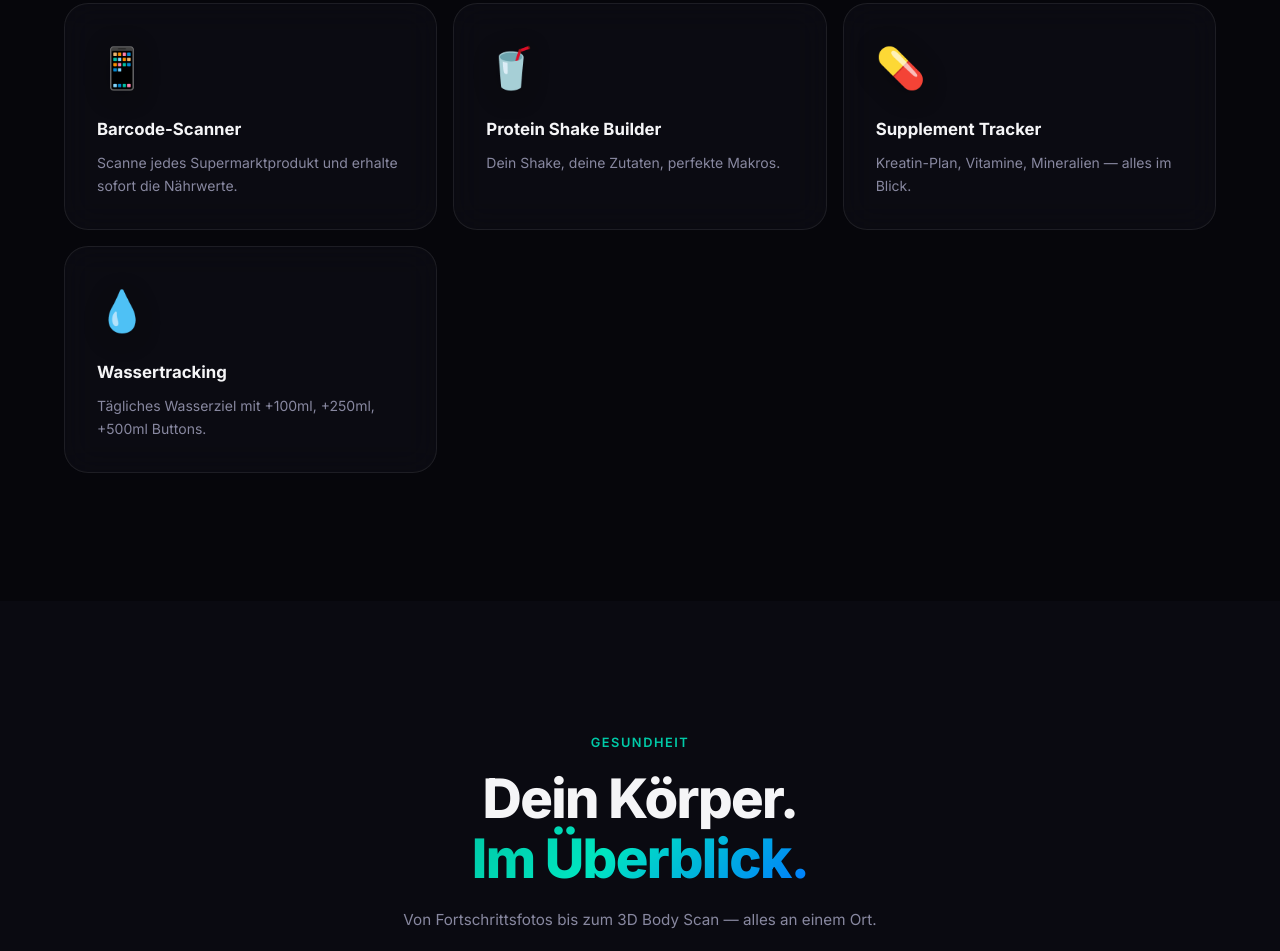
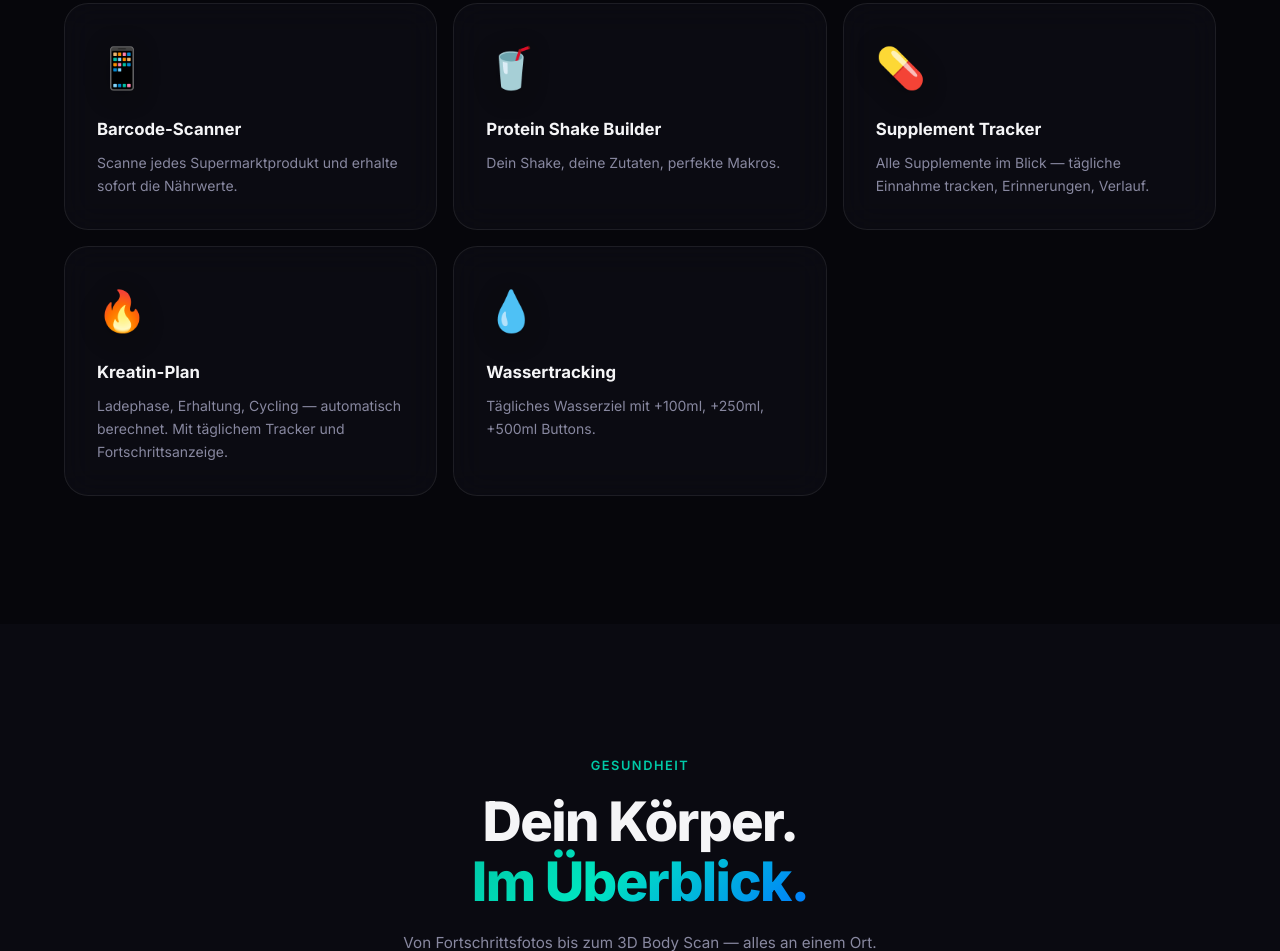
Before and after one commit to Loneonfit/loneon-website, a plain HTML site: page _full_site/index.html in a window 1280 px wide. Shown: the part 5467-6418 px from the top of the page. Drawn offline with Linux system fonts and the light colour scheme; animation ran at ten frames a second.

Commit message:
Add Creatine Plan as separate feature card (DE/EN/TR)

```diff
--- a/_full_site/index.html
+++ b/_full_site/index.html
@@ -532,7 +532,13 @@
                 <div class="nutrition-card glass-card" data-reveal>
                     <div class="nutrition-emoji">&#x1F48A;</div>
                     <h3>Supplement Tracker</h3>
-                    <p>Kreatin-Plan, Vitamine, Mineralien — alles im Blick.</p>
+                    <p>Alle Supplemente im Blick — tägliche Einnahme tracken, Erinnerungen, Verlauf.</p>
+                </div>
+
+                <div class="nutrition-card glass-card" data-reveal>
+                    <div class="nutrition-emoji">&#x1F525;</div>
+                    <h3>Kreatin-Plan</h3>
+                    <p>Ladephase, Erhaltung, Cycling — automatisch berechnet. Mit täglichem Tracker und Fortschrittsanzeige.</p>
                 </div>
 
                 <div class="nutrition-card glass-card" data-reveal>
```
Also changed, not shown: _full_site/en.html (+7 -1 lines), _full_site/tr.html (+7 -1 lines).
